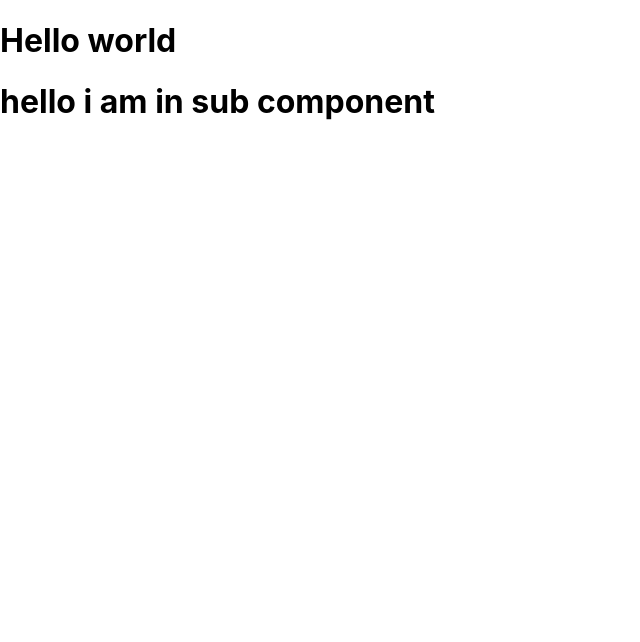
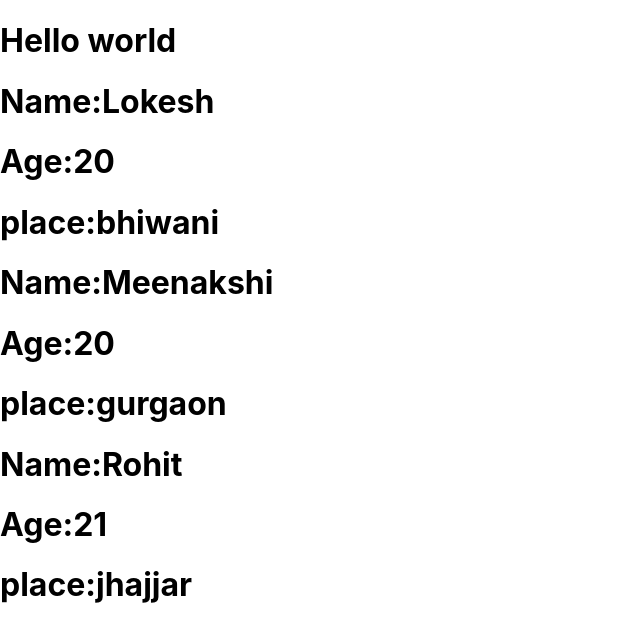
Before and after one commit to lokeshparmar998/react-redux30Days, a React (Create React App) app in the folder myapp/: page / in a window 1280 px wide. Shown: the top 642 px of the page, without its empty margins (0-640 px from the left). Built offline with nearby package versions, Linux system fonts and the light colour scheme.

Commit message:
Props and list of props

```diff
--- a/myapp/src/App.js
+++ b/myapp/src/App.js
@@ -1,12 +1,20 @@
 import React, { Component } from 'react';
 import Sub from'./subComp';
 class App extends Component {
+  state={
+    details:[
+      {name: 'Lokesh',age:20,place:'bhiwani',id:1},
+      {name: 'Meenakshi',age:20,place:'gurgaon',id:2},
+      {name: 'Rohit',age:21,place:'jhajjar',id:3}
+    ]
+  }
   render() {
     return (
       <div className="App">
         <h1>Hello world
         </h1>
-        <Sub/>
+          {/* <Sub name="Lokesh" age="20" place="gurgaon"/>  */}
+          <Sub detail={this.state.details}/>
       </div>
     );
   }
--- a/myapp/src/subComp.js
+++ b/myapp/src/subComp.js
@@ -2,9 +2,26 @@ import React, {Component} from 'react';
 
 class Sub extends Component{
     render(){
+        const {detail }= this.props; // note: use these {} for props otherwise error
+        const detailList =detail.map(make1 => {
+            return (
+                <div className="details" key={make1.id}>
+                <h1>Name:{make1.name}</h1>
+                <h1>Age:{make1.age}</h1>
+                <h1>place:{make1.place}</h1>
+                </div>
+            )
+        })
+        {/*console.log(this.props);
+        const {name,age,place}=this.props;  destruct props*/}
         return(
             <div className="sub">
-                <h1>hello i am in sub component</h1>
+              { /* <h1>Name:</h1> <p>{name}</p> <br/>
+                <h1>Age:</h1> <p>{age}</p> <br/>
+                <h1>place:</h1> <p>{this.props.place}</p> <br/> */}
+                {
+                    detailList
+                }
             </div>
         );
     }
```
Also changed, not shown: 1 other file (tests, documents, lock files or other folders).
